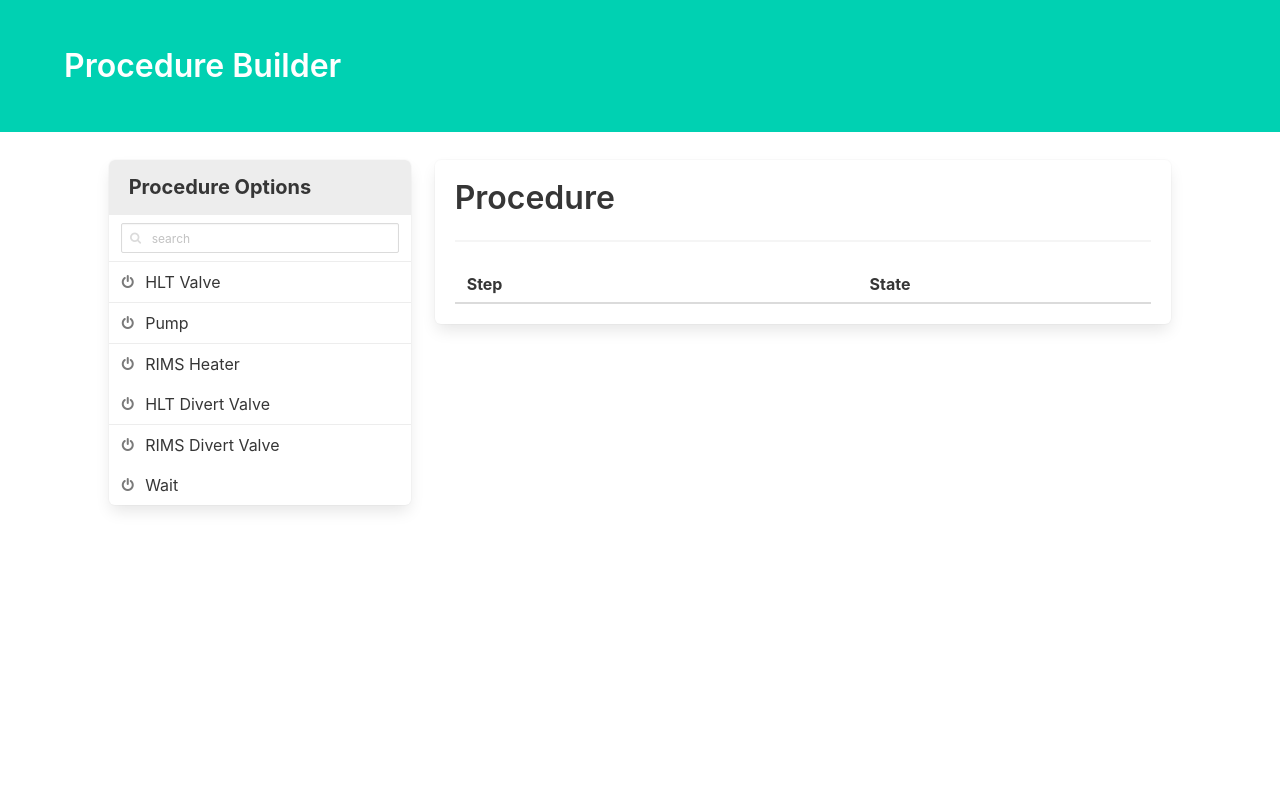
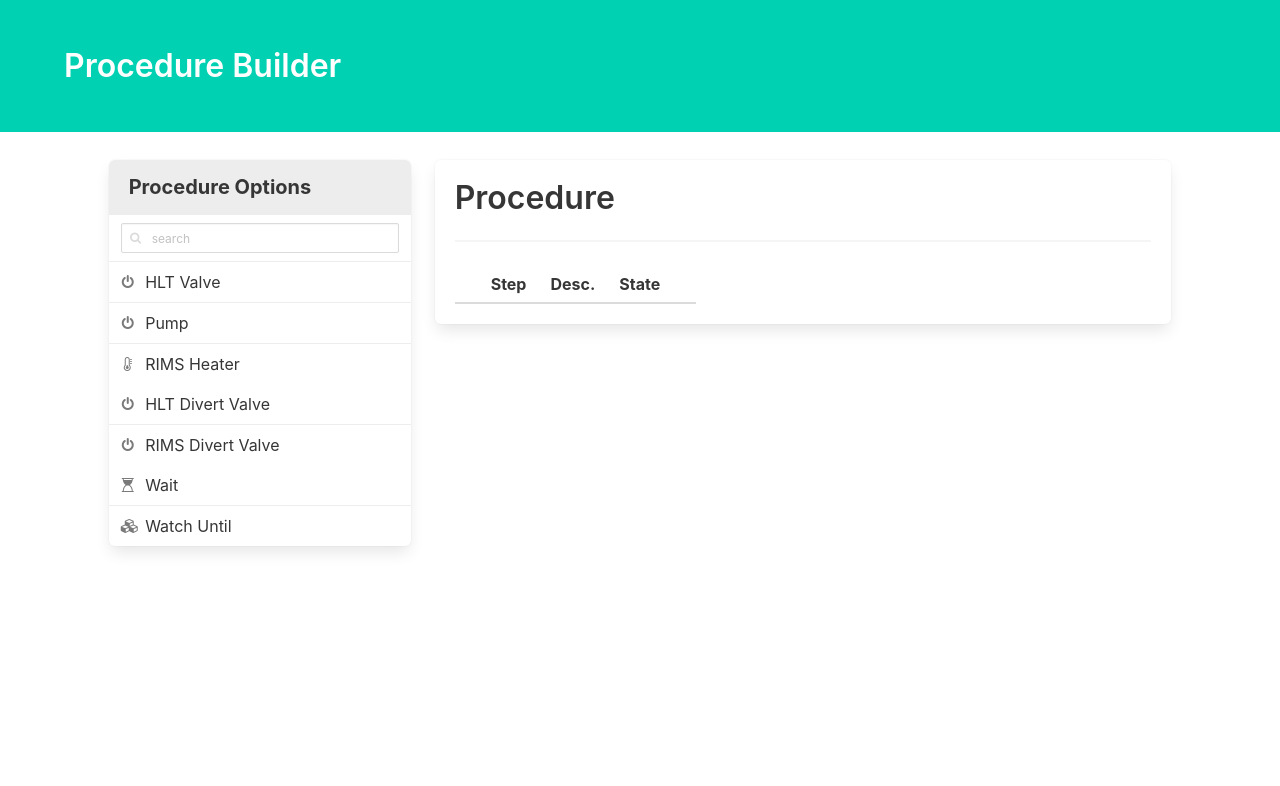
Before and after one commit to llamicron/weber, a Flask app: page / in a window 1280 px wide. Shown: the top 786 px of the page. Run offline with Flask 2, Linux system fonts and the light colour scheme; lists and menus that the app fills with data are empty; some libraries are stand-ins or nearby versions.

Commit message:
Adds icons

```diff
--- a/static/components.js
+++ b/static/components.js
@@ -13,18 +13,13 @@ Vue.component("bulma-hero", {
 })
 
 Vue.component("panel-item", {
-  props: ['id', 'name'],
+  props: ['id', 'name', 'icon'],
 
   // data() {
-  //   return {
-  //     isActive: false
-  //   }
+
   // },
 
   methods: {
-    // toggleActive() {
-    //   this.isActive = !this.isActive
-    // },
     addSelected() {
       this.$emit("added", this.id);
     },
@@ -34,7 +29,7 @@ Vue.component("panel-item", {
   <!-- Pump Panel Item -->
   <a class="panel-block" @click="addSelected">
     <span class="panel-icon">
-      <i class="fa fa-power-off" aria-hidden="true"></i>
+      <i :class="'fa ' + this.icon" aria-hidden="true"></i>
     </span>
     <slot></slot>
   </a>
--- a/static/procedures.js
+++ b/static/procedures.js
@@ -7,6 +7,7 @@ var procedureBuilder = new Vue({
           "type": "binary",
           "name": "hlt",
           "state": 0,
+          "icon": "fa-power-off",
           "stateVerbage": {
             1: 'open',
             0: 'closed'
@@ -17,6 +18,7 @@ var procedureBuilder = new Vue({
           "type": "binary",
           "name": "pump",
           "state": 0,
+          "icon": "fa-power-off",
           "stateVerbage": {
             1: 'on',
             0: 'off'
@@ -27,6 +29,7 @@ var procedureBuilder = new Vue({
           "type": "binary",
           "name": "rims",
           "state": 0,
+          "icon": "fa-thermometer-quarter",
           "stateVerbage": {
             1: 'on',
             0: 'off'
@@ -39,6 +42,7 @@ var procedureBuilder = new Vue({
           "type": "divert",
           "name": "hltDivert",
           "location": 1,
+          "icon": "fa-power-off",
           "locationVerbage": {
             1: 'mash',
             0: 'boil'
@@ -49,6 +53,7 @@ var procedureBuilder = new Vue({
           "type": "divert",
           "name": "rimsDivert",
           "location": 1,
+          "icon": "fa-power-off",
           "locationVerbage": {
             1: 'mash',
             0: 'boil'
@@ -61,11 +66,26 @@ var procedureBuilder = new Vue({
           "type": "method",
           "name": "sleep",
           "prettyName": "Wait",
+          "icon": "fa-hourglass-start",
+          "desc": "Wait for this amount of seconds",
           "args": [
             "duration"
           ],
-          "arg_types": ["int", "float"],
+          "hrType": "Number",
+          "value": null
         },
+        {
+          "type": "method",
+          "name": "watch",
+          "prettyName": "Watch Until",
+          "desc": "Wait until PV is this value or greater",
+          "icon": "fa-cubes",
+          "args": [
+            "pv"
+          ],
+          "hrType": "Number",
+          "value": null
+        }
       ]
     },
 
--- a/static/styles.css
+++ b/static/styles.css
@@ -4,9 +4,13 @@
 
 
 #step-heading {
-  width: 60%;
+  /* width: 60%; */
 }
 
 #state-heading {
-  width: 40%;
+  /* width: 40%; */
 }
+
+#desc-heading {
+  /* width: 50%; */
+}
--- a/templates/index.html
+++ b/templates/index.html
@@ -37,7 +37,7 @@
 
           <!-- Panel Items -->
           <div v-for="group in items">
-            <panel-item v-for="item in group" :key="item.name" :id="item.name" :name="item.prettyName" @added="addSelected(item)">
+            <panel-item v-for="item in group" :icon="item.icon" :key="item.name" :id="item.name" :name="item.prettyName" @added="addSelected(item)">
               {{ item.prettyName }}
             </panel-item>
           </div>
@@ -57,22 +57,26 @@
           <table class="table">
             <thead>
               <tr>
+                <th></th>
                 <th id="step-heading">Step</th>
+                <th id="desc-heading">Desc.</th>
                 <th id="state-heading">State</th>
                 <th></th>
               </tr>
             </thead>
             <tbody>
               <tr v-for="item in tableItems">
+                <td><i class="fa" :class="item.icon" aria-hidden="true"></i></td>
                 <td>{{ item.prettyName }}</td>
+                <td>{{ item.desc }}</td>
                 <td>
-                  <div v-if="item.type == 'binary'" class="select">
+                  <div v-if="item.type == 'binary'" class="select is-small">
                     <select v-model="item.state" name="state-select" id="state-select">
                       <option value="1">{{ item.stateVerbage[1] }}</option>
                       <option value="0">{{ item.stateVerbage[0] }}</option>
                     </select>
                   </div>
-                  <div v-if="item.type == 'divert'" class="select">
+                  <div v-if="item.type == 'divert'" class="select is-small">
                     <select v-model="item.location" name="location-select" id="location-select">
                       <option value="1">mash</option>
                       <option value="0">boil</option>
@@ -81,12 +85,14 @@
                   <div v-if="item.type == 'method'">
                     <div class="field" v-for="arg in item.args">
                       <div class="control">
-                          <input class="input" :name="arg" type="text" :placeholder="arg">
+                        <input class="input" v-model="item.value" :name="arg" type="text" :placeholder="item.hrType">
                       </div>
                     </div>
                   </div>
                 </td>
-                <td><a href="#" @click="removeElement(item)">Remove</a></td>
+                <td><a href="#" @click="removeElement(item)">
+                  <i class="fa fa-close fa-lg" aria-hidden="true"></i>
+                </a></td>
               </tr>
             </tbody>
           </table>
```
